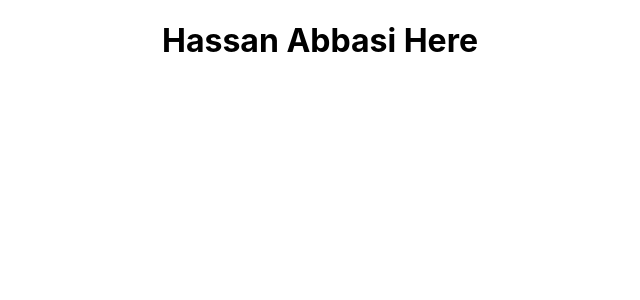
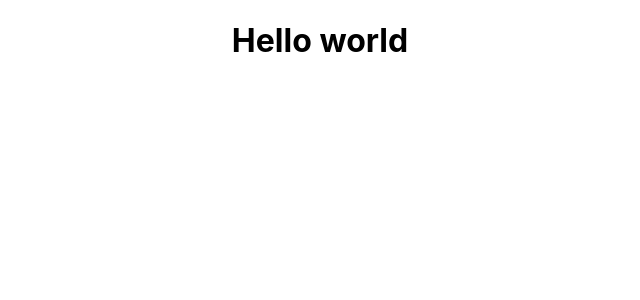
Before and after one commit to abbasihassan96/bootcamp-2020, a React (Create React App) app: page / in a window 1280 px wide. Shown: the top 300 px of the page, without its empty margins (320-960 px from the left). Built offline with nearby package versions, Linux system fonts and the light colour scheme.

Commit message:
Update App.js
Change to hello world

```diff
--- a/src/App.js
+++ b/src/App.js
@@ -5,7 +5,7 @@ import './App.css';
 function App() {
   return (
     <div className="App">
-      <h1>Hassan Abbasi Here</h1>
+      <h1>Hello world</h1>
     </div>
   );
 }
```
